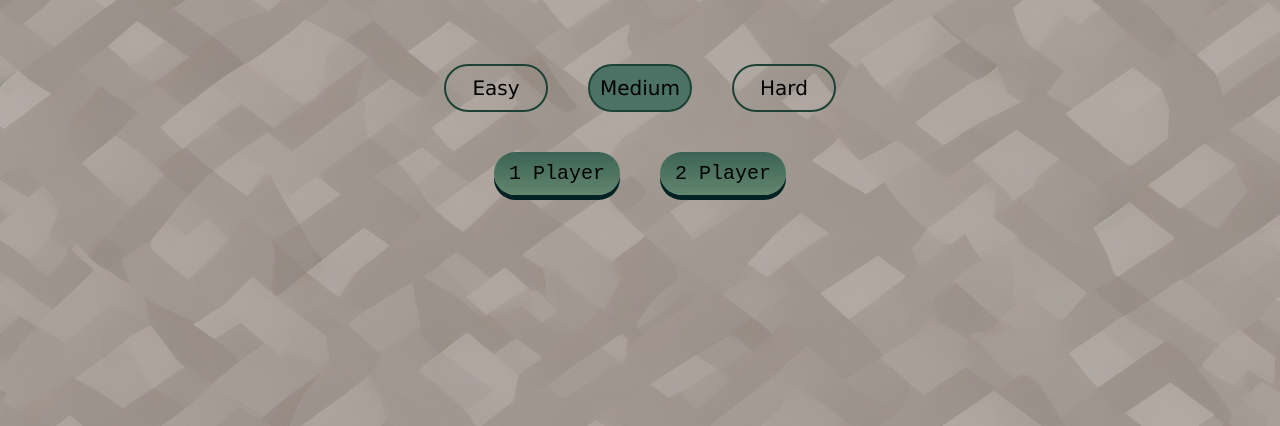
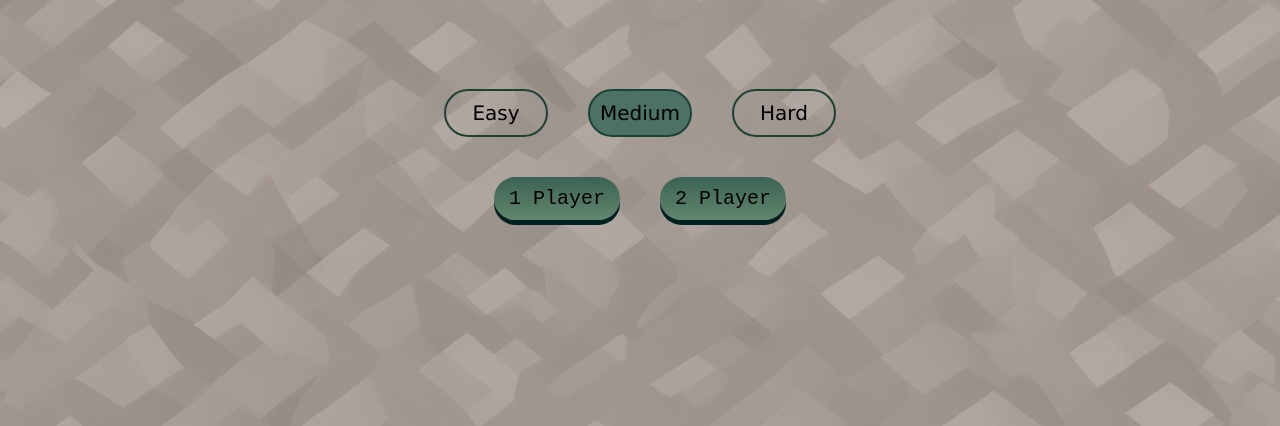
Before and after one commit to tahjid/tahjid.github.io, a plain HTML site: page tictactoe/tic.html in a window 1280 px wide. Shown: the part 374-800 px from the top of the page. Drawn offline with Linux system fonts and the light colour scheme; a web font is replaced by a local one.

Commit message:
tic updated

```diff
--- a/tictactoe/tic.html
+++ b/tictactoe/tic.html
@@ -22,7 +22,7 @@ font-size: 70px; font-family: Tahoma, verdana; font-weight: bold; color: transpa
 #tag {text-align: right; font-size: 20px; font-family: Tahoma, arial; color: #aabbaa;}
 
 #type {width: 100%; justify-content: center;}
-#level {width: 100%; justify-content: center;  margin: 100px 0px 40px 0px;}
+#level {width: 100%; justify-content: center;  margin: 150px 0px 40px 0px;}
 .levels {
 width: 100px; border: 2px solid #1C4235; border-radius: 100px; cursor: pointer;
 margin: 0px 20px; padding: 10px 0px;
```
